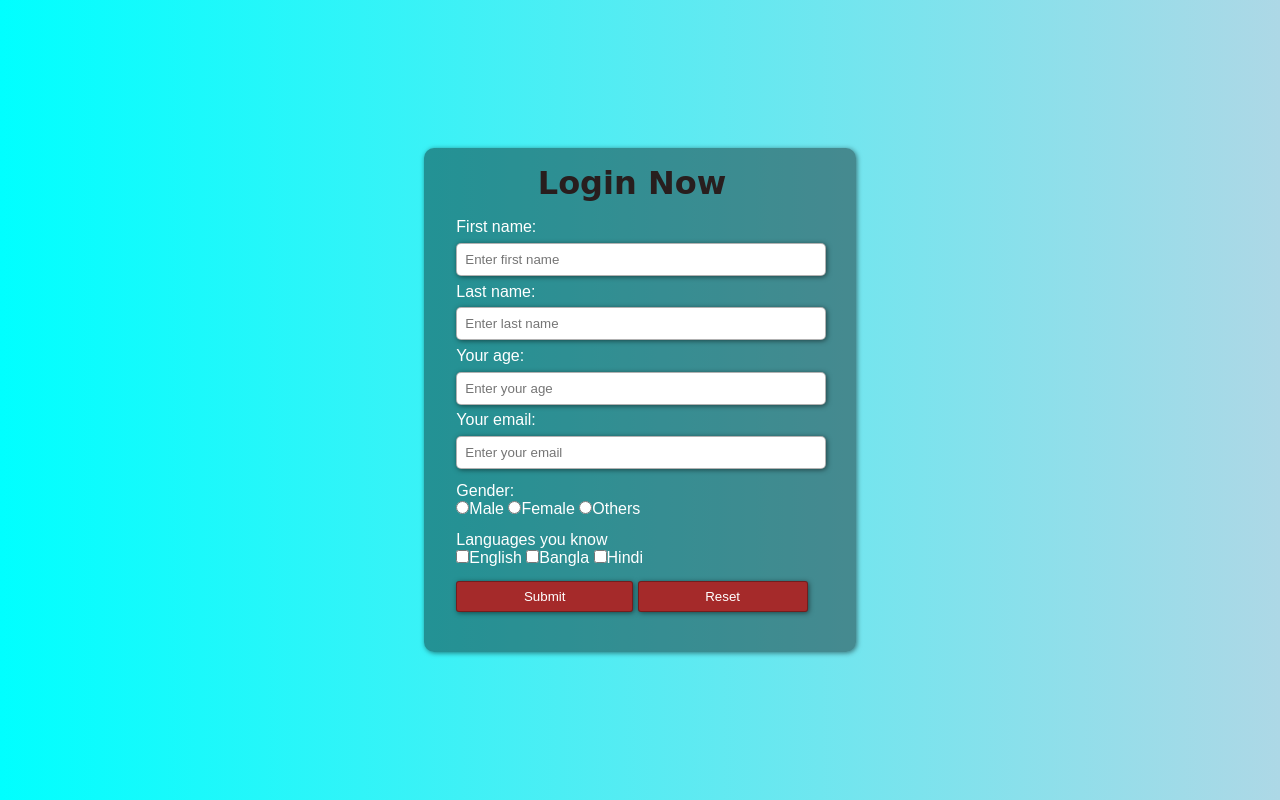
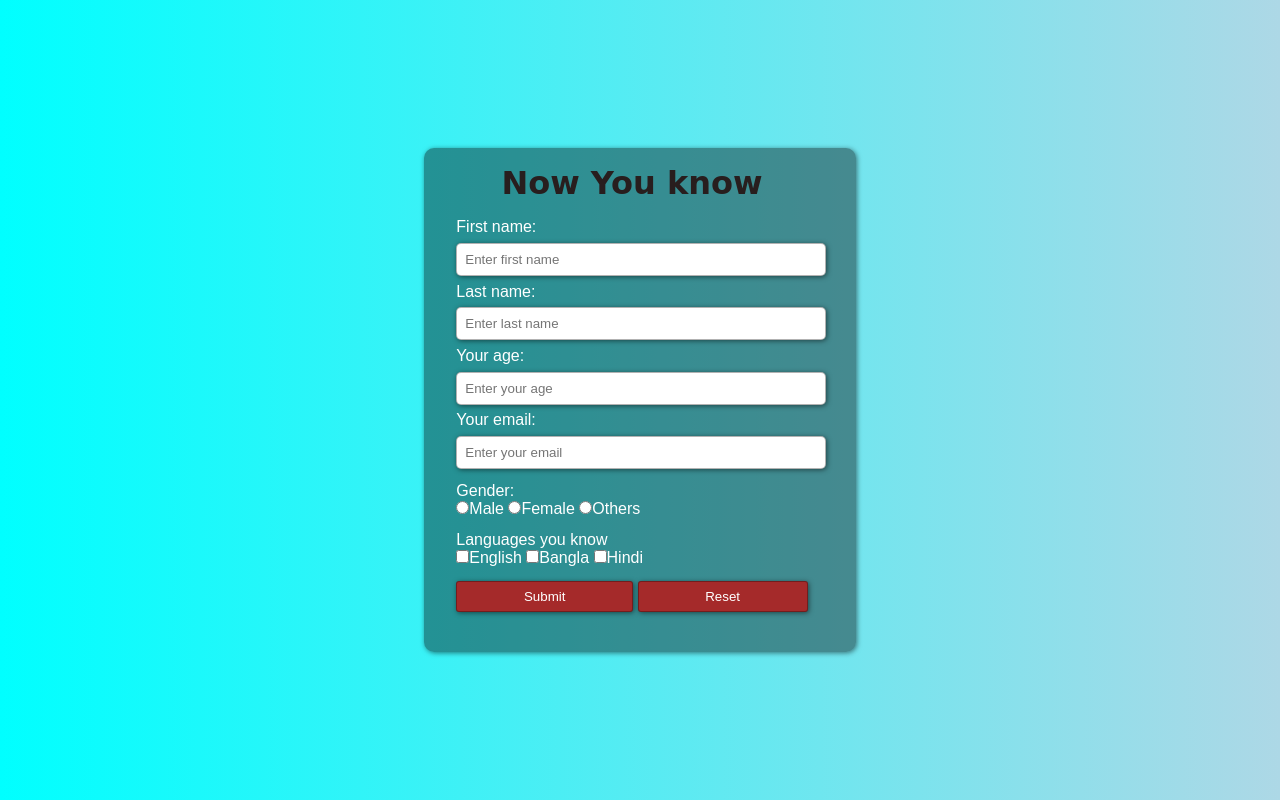
Before and after one commit to mdshohidulislam1486/miscellaneous-small, a plain HTML site: page index.html in a window 1280 px wide. Drawn offline with Linux system fonts and the light colour scheme.

Commit message:
this is a test

```diff
--- a/index.html
+++ b/index.html
@@ -10,7 +10,7 @@
 <body>
   <div class="main">
     <div class="registation">
-      <h1>Login Now</h1>
+      <h1>Now You know</h1>
       <form action="">
         <p><label for="fname">First name:</label><br><input type="text" name="info" id="name" placeholder="Enter first name"></p>
         <p><label for="lname">Last name:</label><br><input type="text" name="info" id="lname" placeholder="Enter last name"></p>
```
